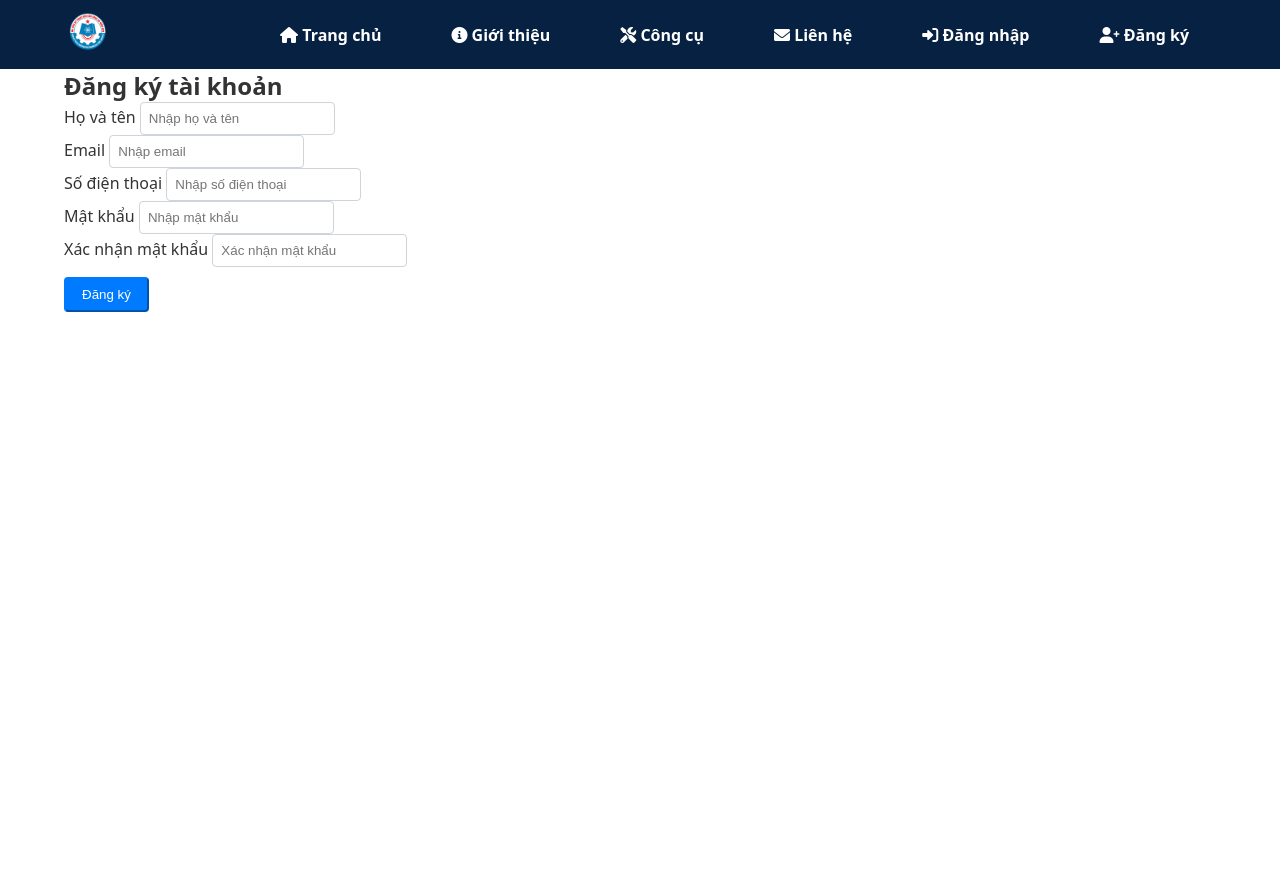
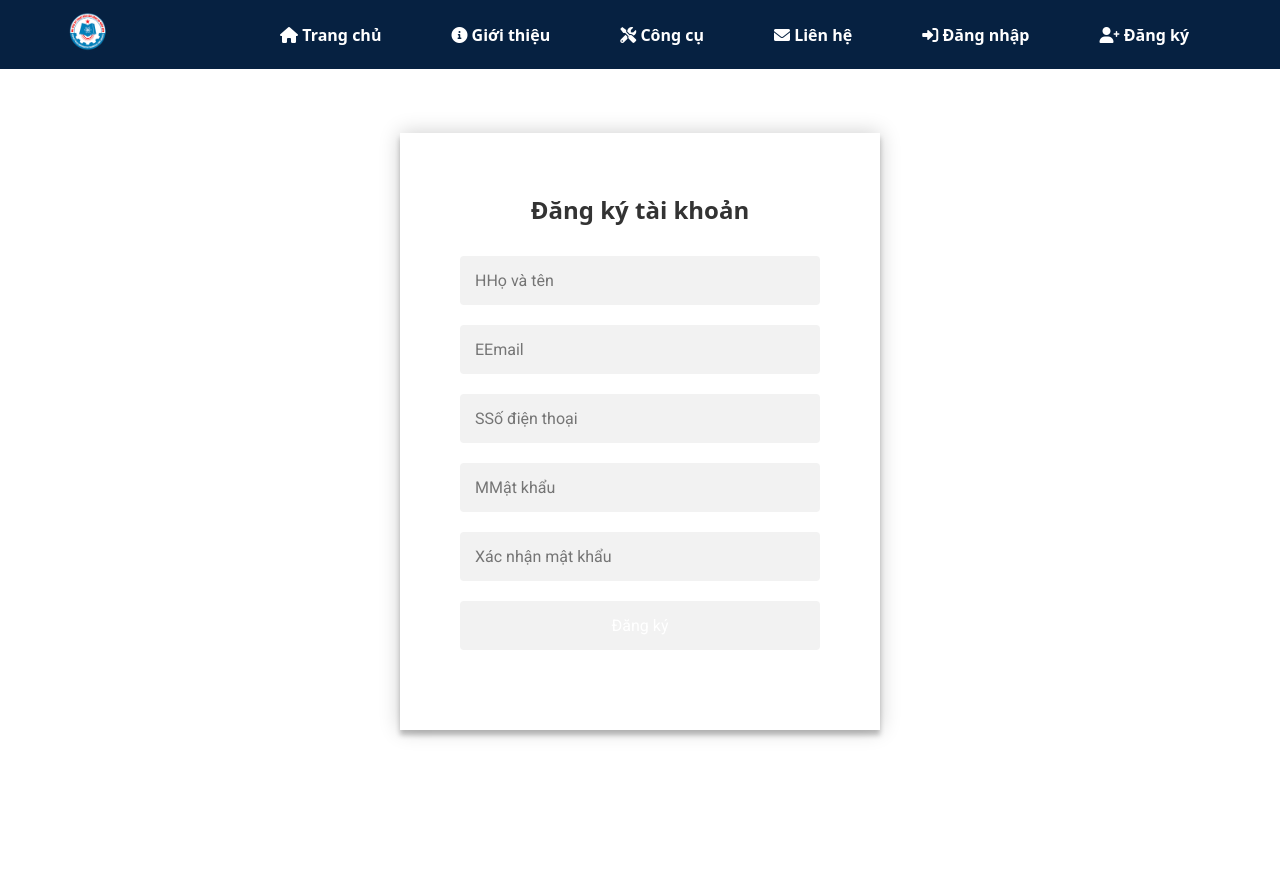
Before and after one commit to tunguyen-195/ASRP, a Flask app: page /auth/register in a window 1280 px wide. After the commit the page ends 739 px from the top, so only its background shows below. Run offline with Flask 3, Linux system fonts and the light colour scheme; some libraries are stand-ins or nearby versions.

Commit message:
fix css at register

```diff
--- a/asrp/__init__.py
+++ b/asrp/__init__.py
@@ -8,9 +8,9 @@
 import logging
 from logging.handlers import RotatingFileHandler
 
-# Thêm import
+# Import Flask-Admin and AdminModelView
 from flask_admin import Admin
-from .admin_views import AdminModelView, CustomAdminIndexView  # Tệp chứa lớp AdminModelView đã custom
+from .admin_views import AdminModelView  # Remove CustomAdminIndexView
 from .models import User, Report, Area, Unit  # Import các model cần quản trị
 
 def setup_logging(app):
@@ -65,9 +65,7 @@
     admin = Admin(
         app,
         name="ASRP Admin",
-        template_mode='bootstrap4',
-        url="/admin",
-        index_view=CustomAdminIndexView()  # Sử dụng lớp CustomAdminIndexView
+        template_mode='bootstrap4'
     )
 
     # Đăng ký các model với Flask-Admin
--- a/asrp/static/css/main.css
+++ b/asrp/static/css/main.css
@@ -354,3 +354,106 @@
     background-color: #0056b3;
     border-color: #004085;
 }
+
+/* Registration Form Styles */
+.register-form {
+  background-color: #fff;
+  border-radius: 8px;
+  box-shadow: 0 4px 8px rgba(0, 0, 0, 0.1);
+  padding: 40px;
+  margin: 0 auto;
+}
+
+.styled-input {
+  border: 1px solid #ced4da;
+  border-radius: 4px;
+  padding: 0.75rem 1rem;
+  font-size: 1.1rem;
+  transition: border-color 0.15s ease-in-out, box-shadow 0.15s ease-in-out;
+}
+
+.styled-input:focus {
+  border-color: #80bdff;
+  box-shadow: 0 0 0 0.2rem rgba(0, 123, 255, 0.25);
+}
+
+.btn-primary {
+  background-color: #007bff;
+  border-color: #007bff;
+  transition: background-color 0.15s ease-in-out, border-color 0.15s ease-in-out;
+  font-size: 1.1rem;
+  padding: 0.75rem 1.5rem;
+}
+
+.btn-primary:hover {
+  background-color: #0056b3;
+  border-color: #004085;
+}
+
+/* Scoped Login and Registration Page Styles */
+.auth-page {
+  width: 480px;
+  padding: 5% 0 0;
+  margin: auto;
+}
+
+.auth-form {
+  position: relative;
+  z-index: 1;
+  background: #FFFFFF;
+  max-width: 480px;
+  margin: 0 auto 100px;
+  padding: 60px;
+  text-align: center;
+  box-shadow: 0 0 20px 0 rgba(0, 0, 0, 0.2), 0 5px 5px 0 rgba(0, 0, 0, 0.24);
+}
+
+.auth-form h2 {
+  margin-bottom: 30px;
+}
+
+.auth-form input {
+  font-family: "Roboto", sans-serif;
+  outline: 0;
+  background: #f2f2f2;
+  width: 100%;
+  border: 0;
+  margin: 0 0 20px;
+  padding: 15px;
+  box-sizing: border-box;
+  font-size: 16px;
+}
+
+.auth-form button {
+  font-family: "Roboto", sans-serif;
+  text-transform: uppercase;
+  outline: 0;
+  background: #007bff;
+  width: 100%;
+  border: 0;
+  padding: 15px;
+  color: #FFFFFF;
+  font-size: 14px;
+  -webkit-transition: all 0.3 ease;
+  transition: all 0.3 ease;
+  cursor: pointer;
+}
+
+.auth-form button:hover, .auth-form button:active, .auth-form button:focus {
+  background: #0056b3;
+}
+
+.auth-form .message {
+  margin: 15px 0 0;
+  color: #b3b3b3;
+  font-size: 12px;
+}
+
+.auth-form .message a {
+  color: #007bff;
+  text-decoration: none;
+}
+
+.auth-form .register-form {
+  display: none;
+}
--- a/asrp/templates/auth/register.html
+++ b/asrp/templates/auth/register.html
@@ -1,41 +1,41 @@
 {% extends "base.html" %}
 {% block content %}
-<div class="container d-flex justify-content-center align-items-center" style="min-height: 100vh;">
-    <div class="card p-4" style="max-width: 400px; width: 100%;">
+<div class="auth-page">
+    <div class="auth-form">
         <h2 class="text-center mb-4">Đăng ký tài khoản</h2>
         <form method="POST" action="">
             {{ form.hidden_tag() }}
             <div class="form-group">
-                {{ form.full_name.label(class="form-label") }}
-                {{ form.full_name(class="form-control", placeholder="Nhập họ và tên") }}
+                <!-- {{ form.full_name.label(class="form-label") }} -->
+                {{ form.full_name(class="form-control styled-input", placeholder="HHọ và tên") }}
                 {% for error in form.full_name.errors %}
                     <div class="text-danger">{{ error }}</div>
                 {% endfor %}
             </div>
             <div class="form-group">
-                {{ form.email.label(class="form-label") }}
-                {{ form.email(class="form-control", placeholder="Nhập email") }}
+                <!-- {{ form.email.label(class="form-label") }} -->
+                {{ form.email(class="form-control styled-input", placeholder="EEmail") }}
                 {% for error in form.email.errors %}
                     <div class="text-danger">{{ error }}</div>
                 {% endfor %}
             </div>
             <div class="form-group">
-                {{ form.phone_number.label(class="form-label") }}
-                {{ form.phone_number(class="form-control", placeholder="Nhập số điện thoại") }}
+                <!-- {{ form.phone_number.label(class="form-label") }} -->
+                {{ form.phone_number(class="form-control styled-input", placeholder="SSố điện thoại") }}
                 {% for error in form.phone_number.errors %}
                     <div class="text-danger">{{ error }}</div>
                 {% endfor %}
             </div>
             <div class="form-group">
-                {{ form.password.label(class="form-label") }}
-                {{ form.password(class="form-control", placeholder="Nhập mật khẩu") }}
+                <!-- {{ form.password.label(class="form-label") }} -->
+                {{ form.password(class="form-control styled-input", placeholder="MMật khẩu") }}
                 {% for error in form.password.errors %}
                     <div class="text-danger">{{ error }}</div>
                 {% endfor %}
             </div>
             <div class="form-group">
-                {{ form.confirm_password.label(class="form-label") }}
-                {{ form.confirm_password(class="form-control", placeholder="Xác nhận mật khẩu") }}
+                <!-- {{ form.confirm_password.label(class="form-label") }} -->
+                {{ form.confirm_password(class="form-control styled-input", placeholder="Xác nhận mật khẩu") }}
                 {% for error in form.confirm_password.errors %}
                     <div class="text-danger">{{ error }}</div>
                 {% endfor %}
```
Also changed, not shown: asrp/admin_views.py (+1 -7 lines), asrp/templates/main/index.html (+0 -8 lines), asrp.db.
